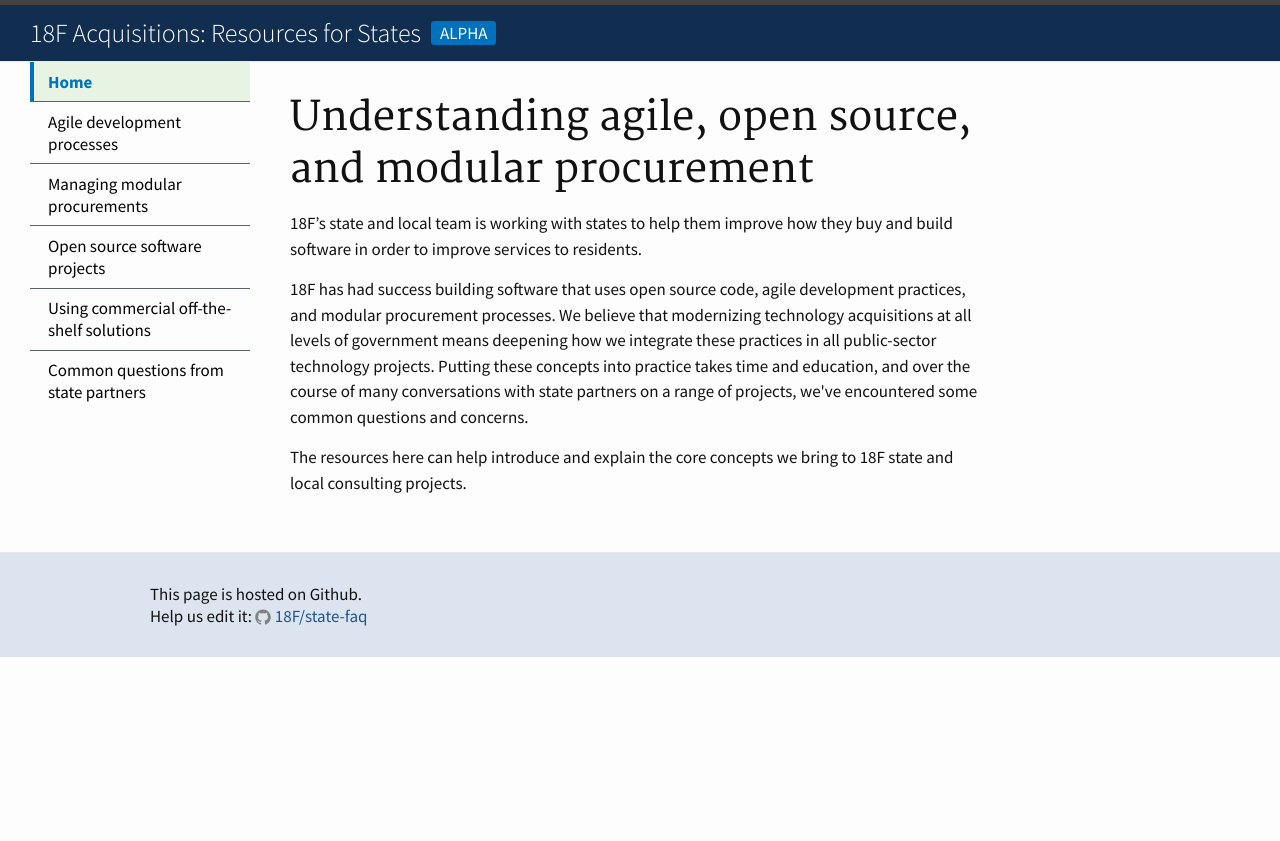
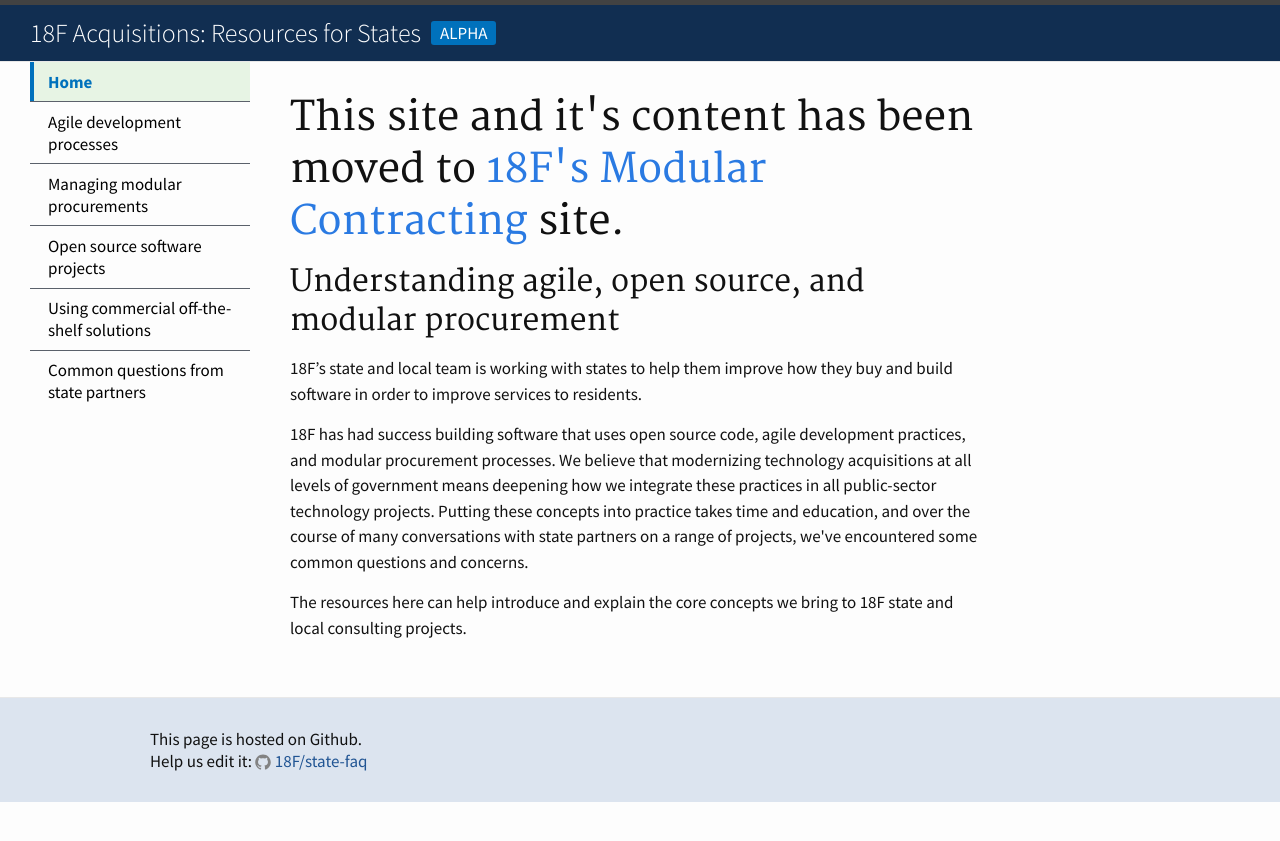
Before and after one commit to 18F/state-faq, a Jekyll site: the page built from index.html, in a window 1280 px wide. Shown: the top 841 px of the page. Built offline with Jekyll 4.4.1, drawn with Linux system fonts in a browser that asks for light colours.

Commit message:
Update index.html

```diff
--- a/index.html
+++ b/index.html
@@ -8,7 +8,9 @@
 
 <div class="home">
 
-  <h1>Understanding agile, open source, and modular procurement</h1>
+  <h1>This site and it's content has been moved to <a href="https://modularcontracting.18f.gov">18F's Modular Contracting</a> site.</h1>
+
+  <h2>Understanding agile, open source, and modular procurement</h2>
 
   <p>18F’s state and local team is working with states to help them improve how they buy and build software in order to improve services to residents.</p>
 
```
